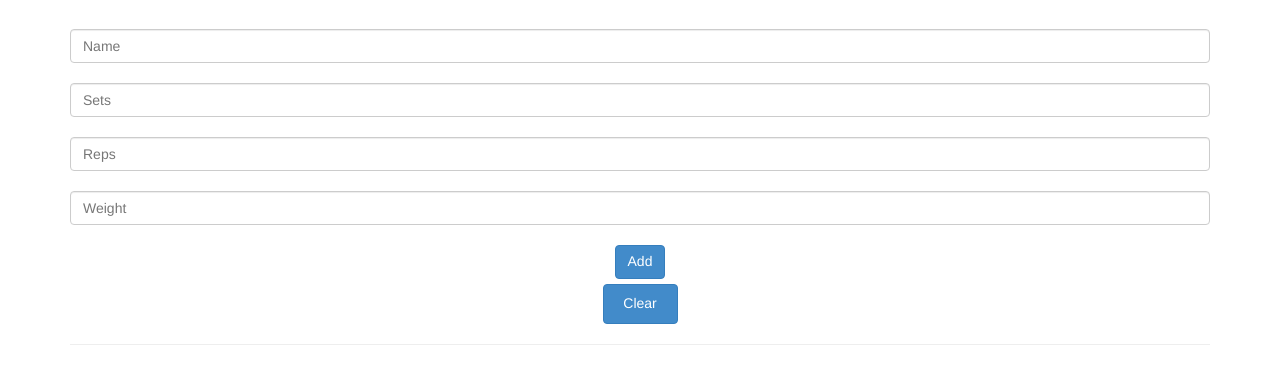
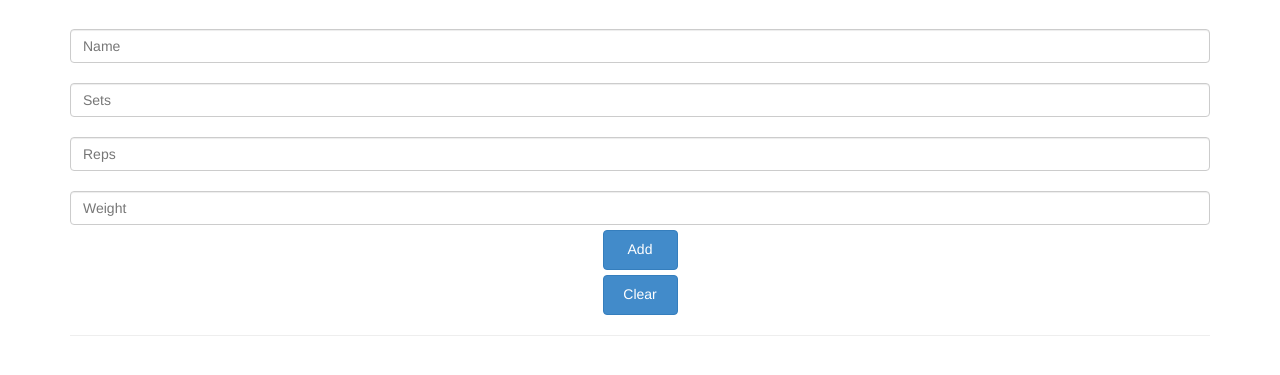
Before and after one commit to Roilan/LiftTracker, a website: page index.html in a window 1280 px wide. Shown: the part 149-524 px from the top of the page. Drawn offline with Linux system fonts and the light colour scheme.

Commit message:
Replaced input with a button
Signed-off-by: Roilan <roilan14@gmail.com>

```diff
--- a/index.html
+++ b/index.html
@@ -4,7 +4,7 @@
     <meta charset="utf-8">
     <!--[if IE]><meta http-equiv="X-UA-Compatible" content="IE=edge"><![endif]-->
     <meta name="viewport" content="width=device-width, initial-scale=1">
-    <title></title>
+    <title>LifeTracker</title>
 
     <link rel="stylesheet" href="css/build/main.min.css">
 
@@ -58,7 +58,7 @@
 
               <input type="number" class="form-control" placeholder="Weight" id="weight" />
 
-              <input type="submit" class="btn btn-primary btnAdd" value="Add" />
+              <button type="submit" class="btn btn-primary btnAdd">Add</button>
            </form>
 
           <button class="btn btn-primary btnClear">
```
